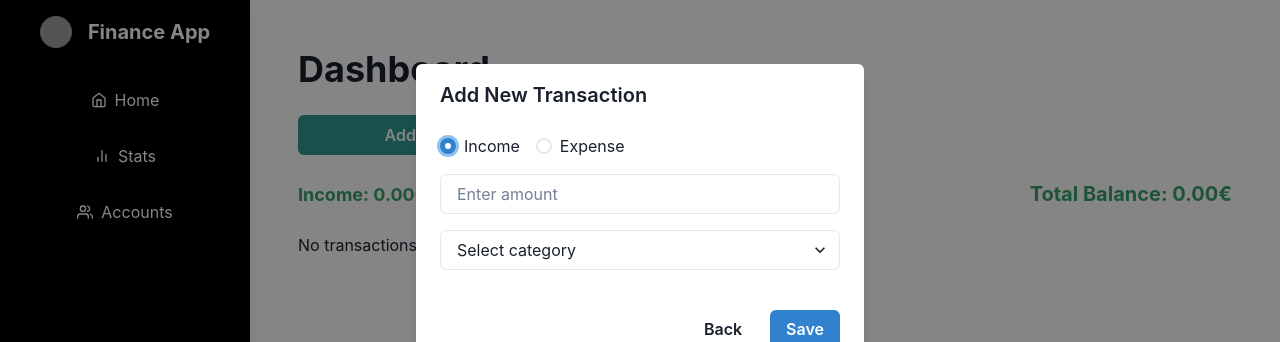
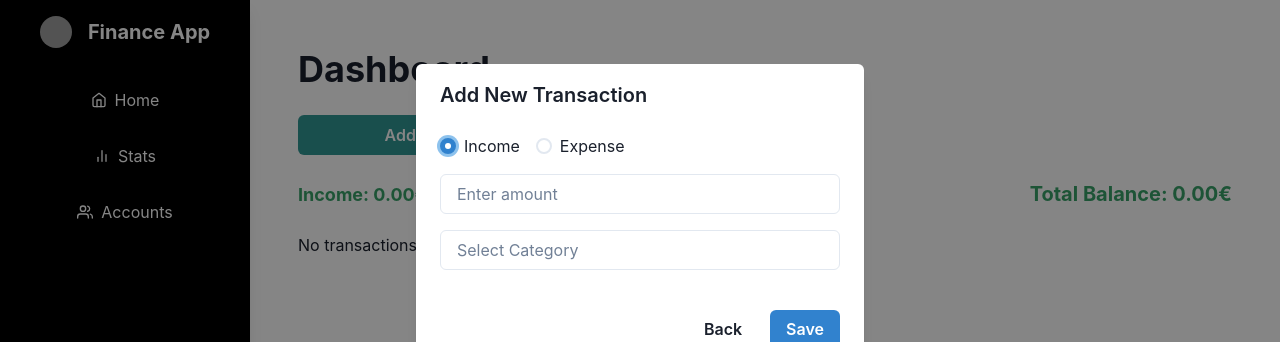
Before and after one commit to ivanrastegorac/finance-app, a React (Create React App) app: page / in a window 1280 px wide. Both pictures are taken after a click on the button "Add Transaction". Shown: the top 342 px of the page. Built offline with nearby package versions, Linux system fonts and the light colour scheme; grey boxes are pictures that could not be loaded.

Commit message:
Fix category selecting

```diff
--- a/src/pages/Dashboard.tsx
+++ b/src/pages/Dashboard.tsx
@@ -18,6 +18,7 @@ import {
   useDisclosure,
   useBreakpointValue,
   Select,
+  ButtonGroup,
 } from "@chakra-ui/react";
 
 interface Transaction {
@@ -36,6 +37,7 @@ const Dashboard: React.FC = () => {
   const [newTransactionAmount, setNewTransactionAmount] = useState<string>("");
   const [newTransactionCategory, setNewTransactionCategory] =
     useState<string>("");
+  const [categoryPicker, setCategoryPicker] = useState<boolean>(false);
   const { isOpen, onOpen, onClose } = useDisclosure();
   const isModalCentered = useBreakpointValue({ base: true, md: false });
 
@@ -87,6 +89,11 @@ const Dashboard: React.FC = () => {
     setNewTransactionAmount("");
     setNewTransactionCategory("");
     onClose();
+  };
+
+  const handleCategoryClick = (category: string) => {
+    setNewTransactionCategory(category);
+    setCategoryPicker(false);
   };
 
   return (
@@ -165,22 +172,30 @@ const Dashboard: React.FC = () => {
               type="number"
               mb={4}
             />
-
-            <Select
-              placeholder="Select category"
+             <Input
+              placeholder="Select Category"
               value={newTransactionCategory}
-              onChange={(e) => setNewTransactionCategory(e.target.value)}
+              readOnly
+              onClick={() => setCategoryPicker(!categoryPicker)}
               mb={4}
-            >
-              {(newTransactionType === "income"
-                ? incomeCategories
-                : expenseCategories
-              ).map((category) => (
-                <option key={category} value={category}>
-                  {category}
-                </option>
-              ))}
-            </Select>
+              cursor="pointer"
+            />
+            {categoryPicker && (
+              <ButtonGroup flexWrap="wrap" justifyContent="center" mb={4}>
+                {(newTransactionType === "income" ? incomeCategories : expenseCategories).map(
+                  (category) => (
+                    <Button
+                      key={category}
+                      colorScheme={newTransactionCategory === category ? "teal" : "gray"}
+                      onClick={() => handleCategoryClick(category)}
+                      m={1}
+                    >
+                      {category}
+                    </Button>
+                  )
+                )}
+              </ButtonGroup>
+            )}
           </ModalBody>
           <ModalFooter>
             <Button variant="ghost" mr={3} onClick={onClose}>
```
